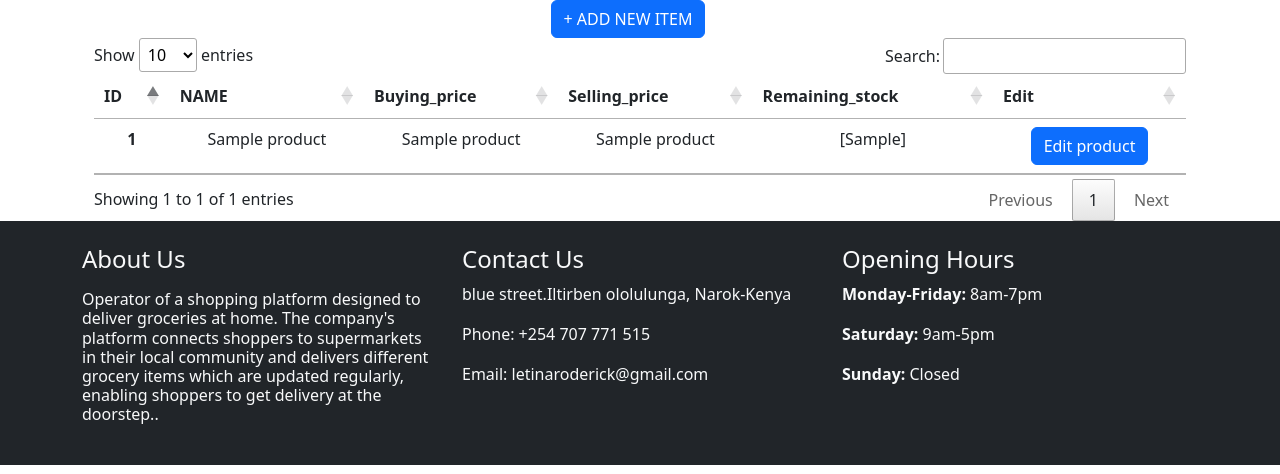
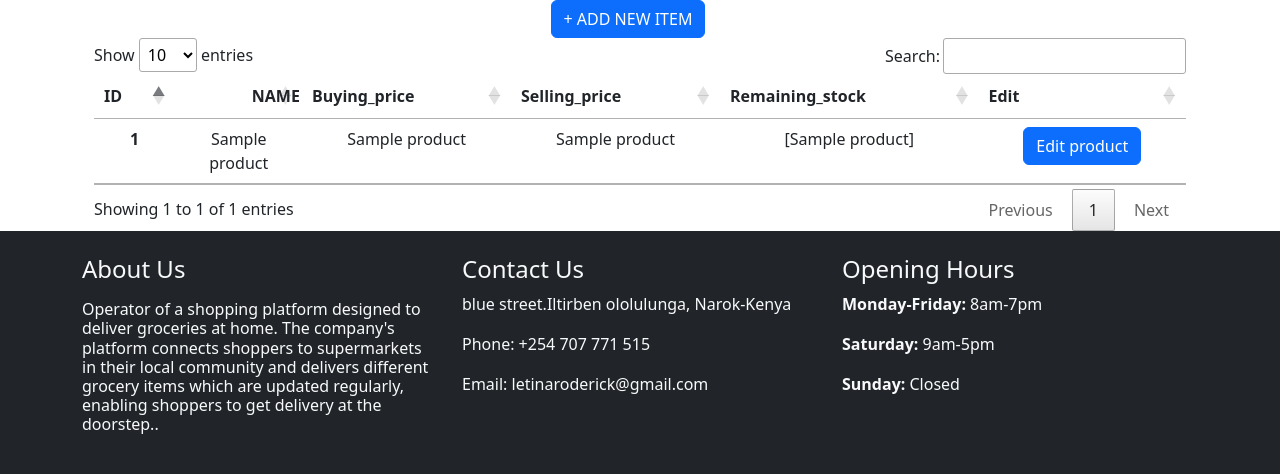
Before and after one commit to letinarodric22/salessystem, a Flask app: page /products in a window 1280 px wide. Shown: the part 72-546 px from the top of the page. Run offline with Flask 3, Linux system fonts and the light colour scheme; a database or web service that is not in the repository returns one stand-in record (values such as "Sample title"); some libraries are stand-ins or nearby versions.

Commit message:
web development

```diff
--- a/main.py
+++ b/main.py
@@ -1,6 +1,6 @@
 from flask import Flask, render_template, request, redirect
 # from flask_sqlalchemy import SQLAlchemy
-from pgfunc import fetch_data, insert_sales, insert_products,sales_per_day, add_user, loginn, insert_stock, update_products,sales_per_products, remaining_stock
+from pgfunc import fetch_data, insert_sales, insert_products,sales_per_day, add_user, loginn, insert_stock, update_products,sales_per_products, remaining_stock,get_remaining_stock
 import pygal
 from datetime import datetime, timedelta
 
@@ -113,7 +113,7 @@ def bar1():
 
    #  line graph for sales per day
     line_chart = pygal.Line()
-    line_chart.title = 'Sales per Day'
+    line_chart.title = 'Sales per Month'
     daily_sales = sales_per_day()
     dates = []
     sales = []
@@ -150,7 +150,6 @@ def register():
 
 @app.route('/signup', methods=["POST", "GET"])
 def adduser():
-
    if request.method=="POST":
       full_name= request.form["full_name"]
       email=request.form["email"]
@@ -160,7 +159,6 @@ def adduser():
       error1="account created successfully..back to login"
       if password != confirm_password:
          error1 = "password do not match! please enter again."
-
    users=(full_name,email,password,confirm_password,'now()')
    add_user(users)
    return render_template("register.html", error1=error1)
@@ -175,7 +173,6 @@ def login():
         email = request.form["email"]
         password = request.form["password"]
         users = loginn(email, password)
-
         if users:
             for user in users:
                 db_email = user[0]
@@ -183,18 +180,17 @@ def login():
 
                 if db_email == email and db_password == password:
                     return redirect("/index")
-
             error = "Invalid password or email. Please try again."
         else:
             error = "Account not found. Please register first."
-
     return render_template("landing.html", error=error)
 
 
 @app.context_processor
 def inject_remaining_stock():
-    remainin_stock = remaining_stock()
-    return {'remaining_stock': remainin_stock}
+    def remaining_stock(product_id=None):
+        return get_remaining_stock(product_id)
+    return {'remaining_stock': remaining_stock}
 
 
 
--- a/pgfunc.py
+++ b/pgfunc.py
@@ -7,6 +7,7 @@ try:
 except Exception as e:
     print(e)
 
+
 def fetch_data(tbname):
     try:
         q = "SELECT * FROM " + tbname + ";"
@@ -15,6 +16,7 @@ def fetch_data(tbname):
         return records
     except Exception as e:
         return e
+
 
 def insert_products(v):
     vs = str(v)
@@ -34,8 +36,6 @@ def update_products(vs):
         cur.execute(q, (name, buying_price, selling_price,id))
         conn.commit()
         return q
-
-
 
 
 def insert_sales(v):
@@ -62,11 +62,13 @@ def sales_per_day():
     results =cur.fetchall()
     return results
 
+
 def sales_per_products():
     q = " SELECT * FROM sales_per_product;"
     cur.execute(q)
     results = cur.fetchall()
     return results
+
 
 def remaining_stock():
     q = " SELECT * FROM remaining_stock;"
@@ -74,16 +76,18 @@ def remaining_stock():
     results = cur.fetchall()
     return results
 
-def get_remaining_stock():
-    q = """ SELECT sd.quantity - COALESCE(sum(sa.quantity), 0::bigint) AS remaining_stock
-       FROM products p
-       JOIN stock_duka sd ON p.id = sd.pid
-       LEFT JOIN sales sa ON p.id = sa.pid
-       WHERE p.id = sd.pid
-       GROUP BY p.id, sd.quantity"""
-    cur.execute(q)
+
+def get_remaining_stock(product_id=None):
+    q = """ SELECT st.quantity - COALESCE(sum(sa.quantity), 0::bigint) AS remaining_stock
+     FROM products p
+     JOIN stockk st ON p.id = st.pid
+     LEFT JOIN sales sa ON p.id = sa.pid
+     WHERE p.id = %s
+    GROUP BY st.quantity;"""
+    cur.execute(q,(product_id,))
     results = cur.fetchall()
     return results
+
 
 def add_user(v):
     vs = str(v)
--- a/templates/products.html
+++ b/templates/products.html
@@ -82,13 +82,11 @@
                     </div>
                     <div class="col-4"></div>
                 </div>
-
-
                 <table class="table" id="myTable">
                     <thead>
                         <tr>
                             <th scope="col">ID</th>
-                            <th scope="col">NAME</th>
+                            <th scope="col" style="padding-left: 7%;">NAME</th>
                             <th scope="col">Buying_price</th>
                             <th scope="col">Selling_price</th>
                             <th scope="col">Remaining_stock</th>
@@ -102,14 +100,9 @@
                             <td>{{ p[1] }}</td>
                             <td>{{ p[2] }}</td>
                             <td>{{ p[3] }}</td>
-                            <td>{{ remaining_stock }}</td>
-                            <!-- <td name="pid" id="product">
-                                {% for r in remaining_stock %}
-                                    {% if r[2] == p[0] %}
-                                        {{ r[2] }}
-                                    {% endif %}
-                                {% endfor %}
-                            </td> -->
+                            <td>{{ remaining_stock(p[0]) }}</td>
+
+
                             <td>
                                 <!-- Button trigger modal -->
                                 <button type="button" class="btn btn-primary" data-bs-toggle="modal"
```
